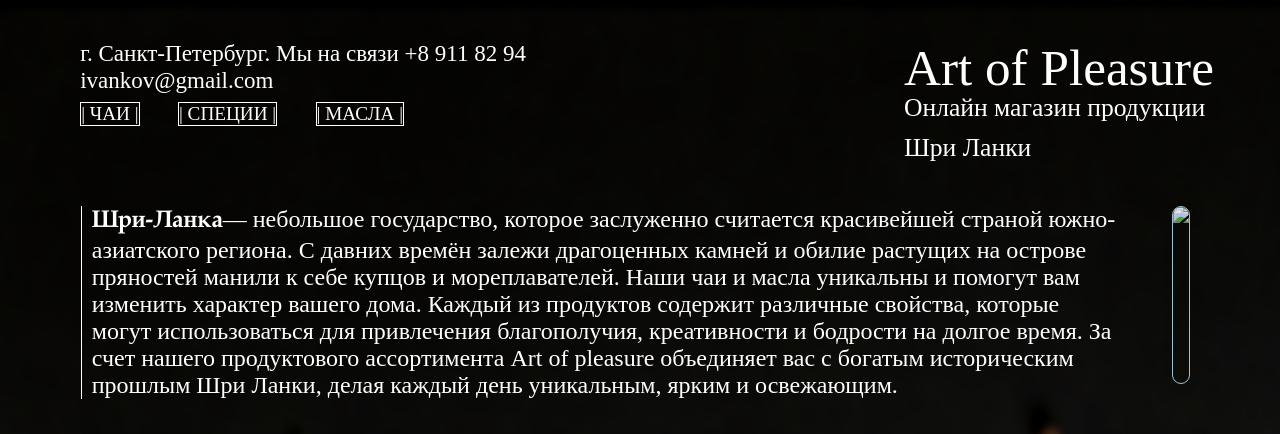
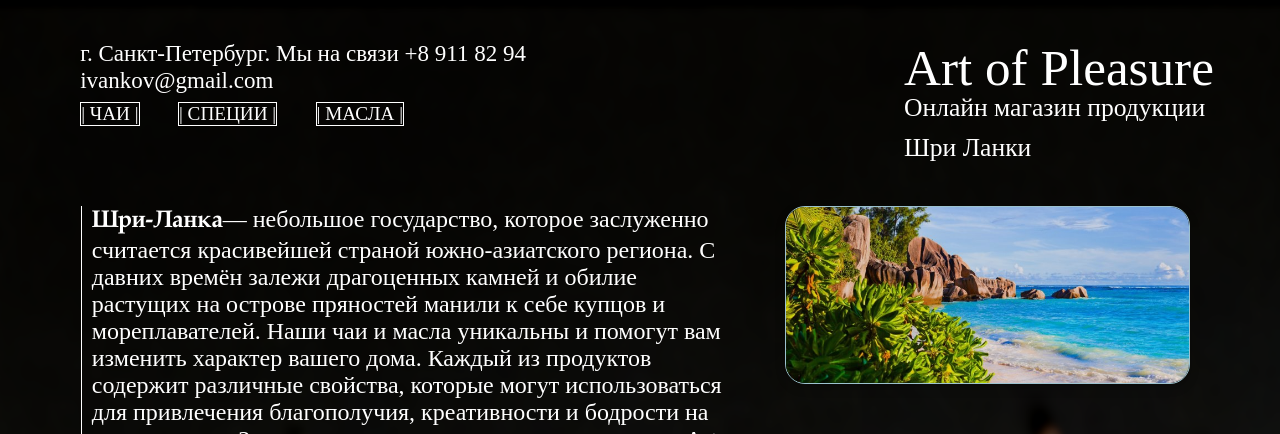
Before and after one commit to Agaano/agaano.github.io, a plain HTML site: page index.html in a window 1280 px wide. Shown: the top 434 px of the page. Drawn offline with Linux system fonts and the light colour scheme; grey boxes are pictures that could not be loaded.

Commit message:
Update index.html

```diff
--- a/index.html
+++ b/index.html
@@ -32,7 +32,7 @@
             Наши чаи и масла уникальны и помогут вам изменить характер вашего дома. Каждый из продуктов содержит различные свойства, которые могут использоваться для привлечения благополучия, креативности и бодрости на долгое время.
             За счет нашего продуктового ассортимента Art of pleasure объединяет вас с богатым историческим прошлым Шри Ланки, делая каждый день уникальным, ярким и освежающим.
         </div>
-        <img src = "./penix/119.png" class = "demoimg">
+        <img src = "./penix/119.jpg" class = "demoimg">
     </div>
 
 
```
